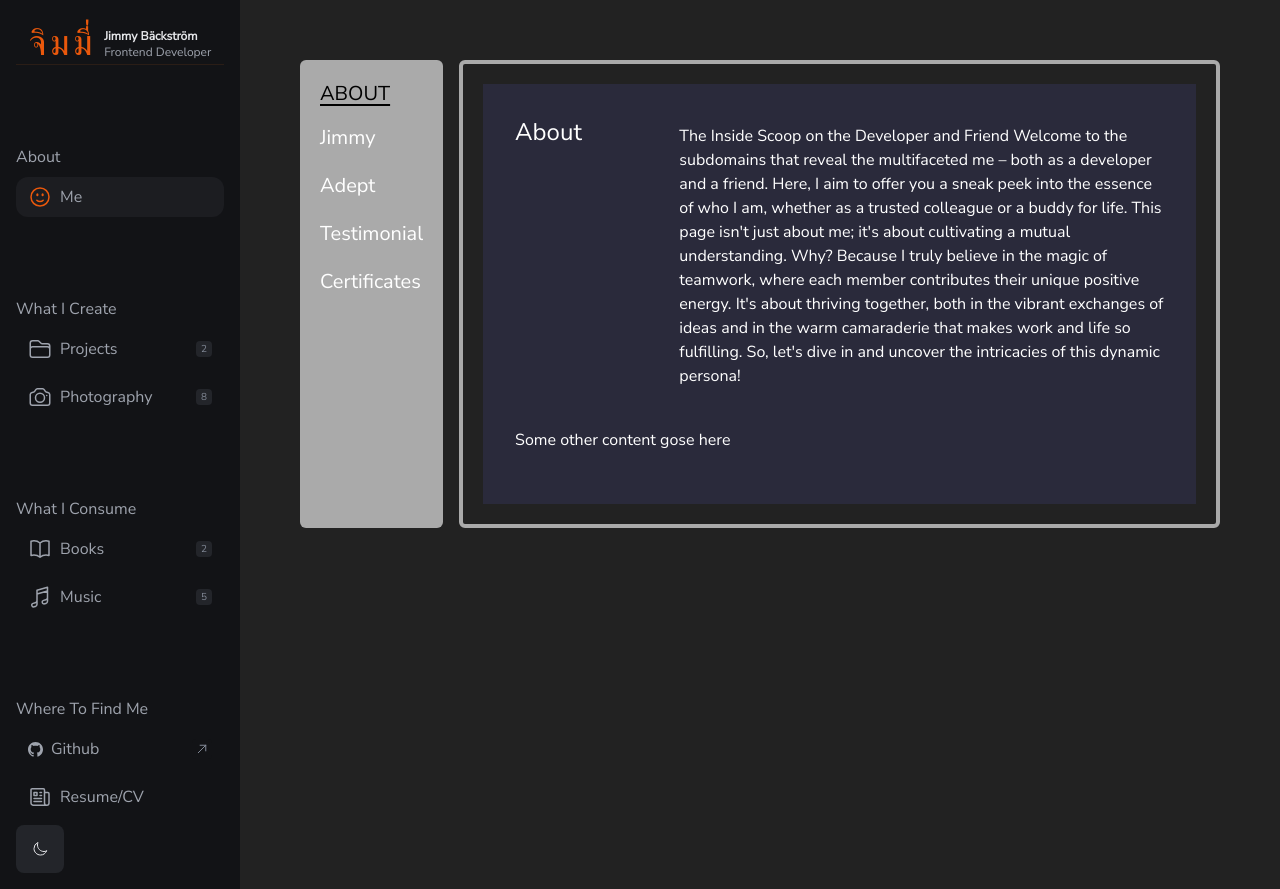
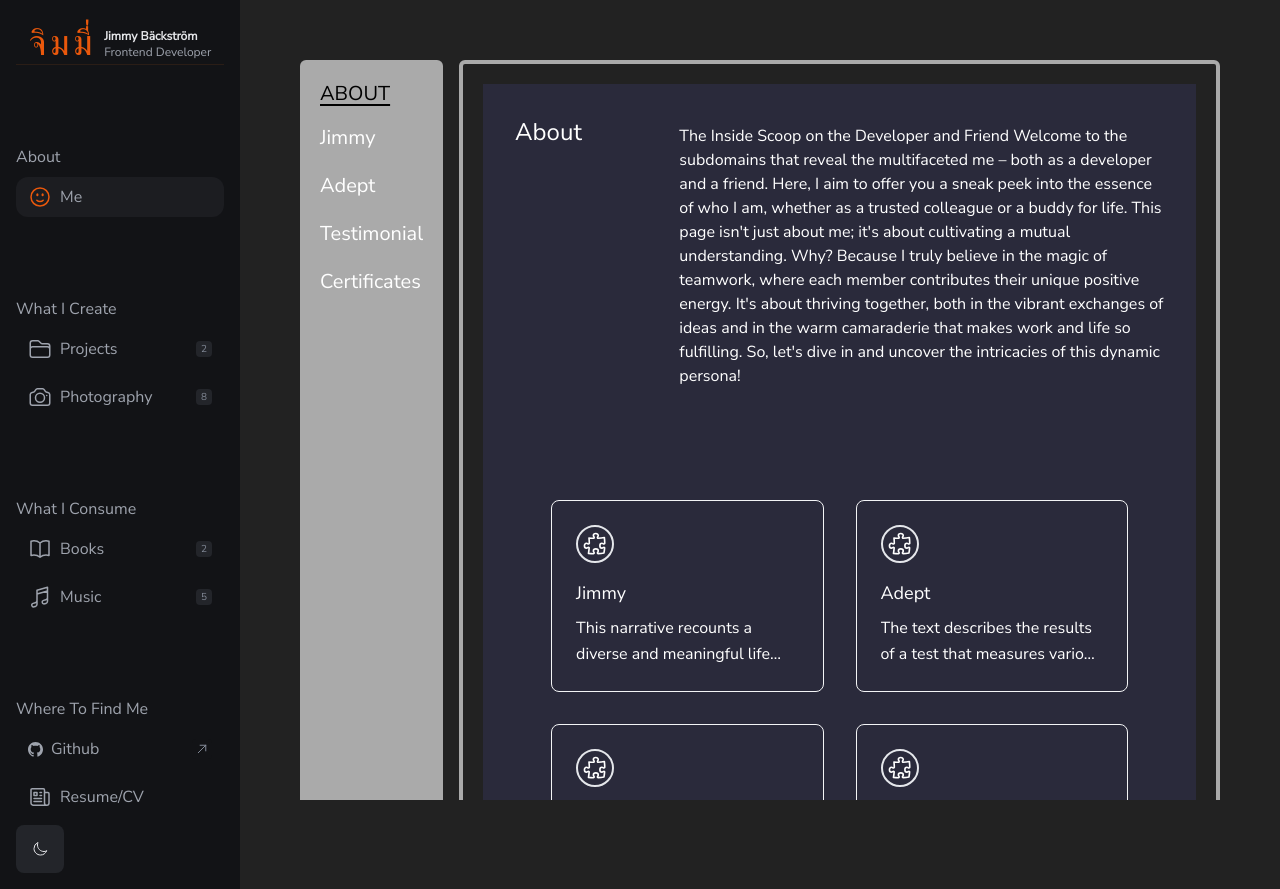
Before and after one commit to wongprom/test-next-13, a Next.js app: page /about in a window 1280 px wide. Built offline with nearby package versions, Linux system fonts and the light colour scheme.

Commit message:
#38 Create AboutCard component and display card with data.

```diff
--- a/app/about/page.tsx
+++ b/app/about/page.tsx
@@ -1,4 +1,24 @@
+import AboutCard from '@/components/AboutCard';
 import React from 'react';
+
+const data = [
+  {
+    title: 'Jimmy',
+    text: "This narrative recounts a diverse and meaningful life journey. It begins with a transformative experience as a Buddhist monk in Thailand, reflecting on the cultural tradition of seeking ordination to apologize to parents and express gratitude. The narrative then shifts to the author's educational journey, where they graduated in 2019, driven by a desire to create tech applications that solve real-world problems and contribute positively. Lastly, the author highlights their love for the outdoors, dedication to physical fitness through calisthenics, and the importance of family and friends in maintaining a balanced life.",
+  },
+  {
+    title: 'Adept',
+    text: 'The text describes the results of a test that measures various personality traits. The test provides insight into different aspects of my personality and reveals my behavioral patterns and work style. By understanding and reflecting on these results, I can become aware of my strengths and weaknesses and utilize them to improve my performance and adapt effectively to the work environment',
+  },
+  {
+    title: 'Testimonials',
+    text: "Discover a collection of inspiring testimonials I've received from my former colleagues and bosses.",
+  },
+  {
+    title: 'Certificates',
+    text: "Visit my certificate collection, where new qualifications magically appear like rabbits from a magician's hat – you never know what impressive trick I'll pull off next! Keep checking in, it's like unwrapping surprise gifts of expertise.",
+  },
+];
 
 const about = () => {
   return (
@@ -26,10 +46,25 @@ const about = () => {
             </p>
           </div>
         </div>
+        {/**  Section _____---------------------------------*/}
 
-        <div className="relative flex flex-col gap-7 bg-[#2A2A3B] max-w-screen-lg py-5 mt-5">
+        <section className="w-full">
+          <div className="px-5 py-24 mx-auto">
+            <div className="grid grid-cols-1 lg:grid-cols-2">
+              {data.map((item) => (
+                <AboutCard
+                  key={item.title}
+                  title={item.title}
+                  text={item.text}
+                />
+              ))}
+            </div>
+          </div>
+        </section>
+
+        {/* <div className=" flex flex-col gap-7 bg-[#2A2A3B] max-w-screen-lg py-5 mt-5">
           Some other content gose here
-        </div>
+        </div> */}
       </div>
     </div>
   );
--- /dev/null
+++ b/components/AboutCard.tsx
@@ -0,0 +1,24 @@
+import React from 'react';
+import { PuzzlePieceIcon } from '@heroicons/react/24/outline';
+
+export type Props = {
+  title: string;
+  text: string;
+};
+export const AboutCard = ({ title, text }: Props) => {
+  return (
+    <div className="p-4">
+      <div className="group border border-gray-100 p-6 rounded-lg hover:bg-white hover:border-transparent hover:text-[#2A2A3E]">
+        <div className="inline-flex items-center justify-center rounded-full mb-4 border-2 p-1 group-hover:border-[#2A2A3E]">
+          <PuzzlePieceIcon height={26} width={26} />
+        </div>
+        <h2 className="text-lg font-medium title-font group-hover:font-semibold mb-2">
+          {title}
+        </h2>
+        <p className="leading-relaxed line-clamp-2 text-base">{text}</p>
+      </div>
+    </div>
+  );
+};
+
+export default AboutCard;
```
